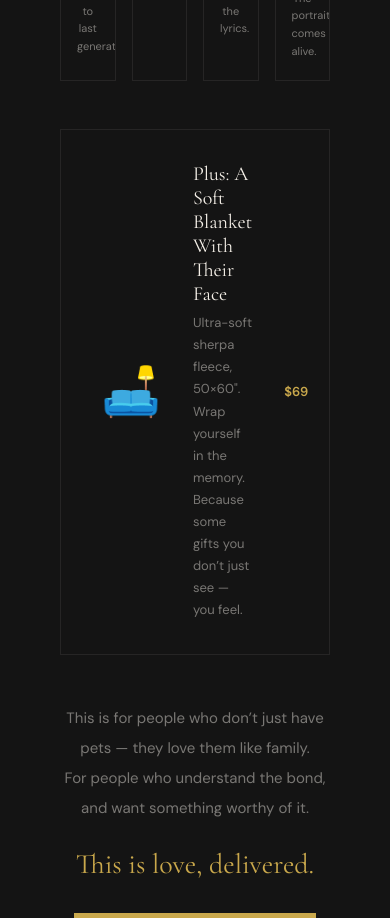
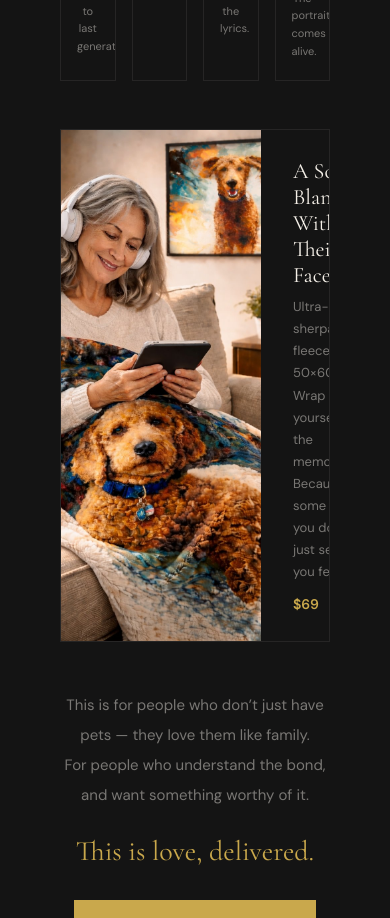
Before and after one commit to johnagreuling/petprintsstudio, a Next.js app: page / in a window 390 px wide. Shown: the part 6660-7578 px from the top of the page. Built offline with nearby package versions, Linux system fonts and the light colour scheme.

Commit message:
feat: blanket callout uses lifestyle image (blanket + portrait + headphones)

```diff
--- a/app/page.tsx
+++ b/app/page.tsx
@@ -358,13 +358,15 @@ export default function Home() {
           </div>
 
           {/* Soft blanket callout */}
-          <div className="card" style={{padding:'32px 40px',display:'flex',alignItems:'center',gap:32,marginBottom:48}}>
-            <div style={{fontSize:48}}>🛋️</div>
-            <div style={{flex:1}}>
-              <div className="serif" style={{fontSize:20,marginBottom:6}}>Plus: A Soft Blanket With Their Face</div>
-              <div style={{fontSize:13,color:'var(--muted)',lineHeight:1.7}}>Ultra-soft sherpa fleece, 50×60". Wrap yourself in the memory. Because some gifts you don&rsquo;t just see — you feel.</div>
+          <div className="card" style={{padding:0,display:'flex',alignItems:'stretch',gap:0,marginBottom:48,overflow:'hidden'}}>
+            <div style={{width:200,minHeight:160,overflow:'hidden',flexShrink:0}}>
+              <img src="/blanket-lifestyle.png" alt="Pet blanket lifestyle" style={{width:'100%',height:'100%',objectFit:'cover'}}/>
             </div>
-            <div style={{fontSize:13,color:'var(--gold)',fontWeight:600}}>$69</div>
+            <div style={{flex:1,padding:'28px 32px',display:'flex',flexDirection:'column',justifyContent:'center'}}>
+              <div className="serif" style={{fontSize:22,marginBottom:8}}>A Soft Blanket With Their Face</div>
+              <div style={{fontSize:13,color:'var(--muted)',lineHeight:1.7,marginBottom:12}}>Ultra-soft sherpa fleece, 50×60". Wrap yourself in the memory. Because some gifts you don&rsquo;t just see — you feel.</div>
+              <div style={{fontSize:14,color:'var(--gold)',fontWeight:600}}>$69</div>
+            </div>
           </div>
 
           {/* Closing statement */}
```
Also changed, not shown: public/blanket-lifestyle.png (added).
